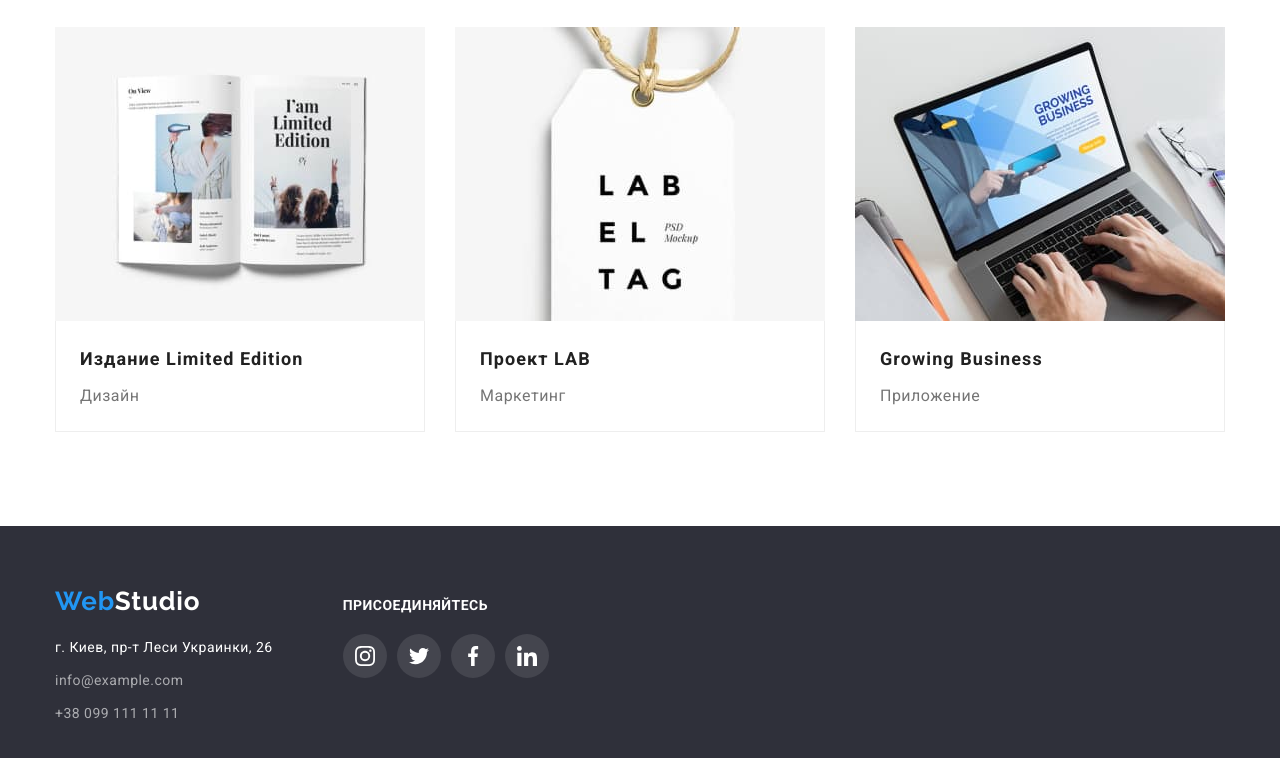
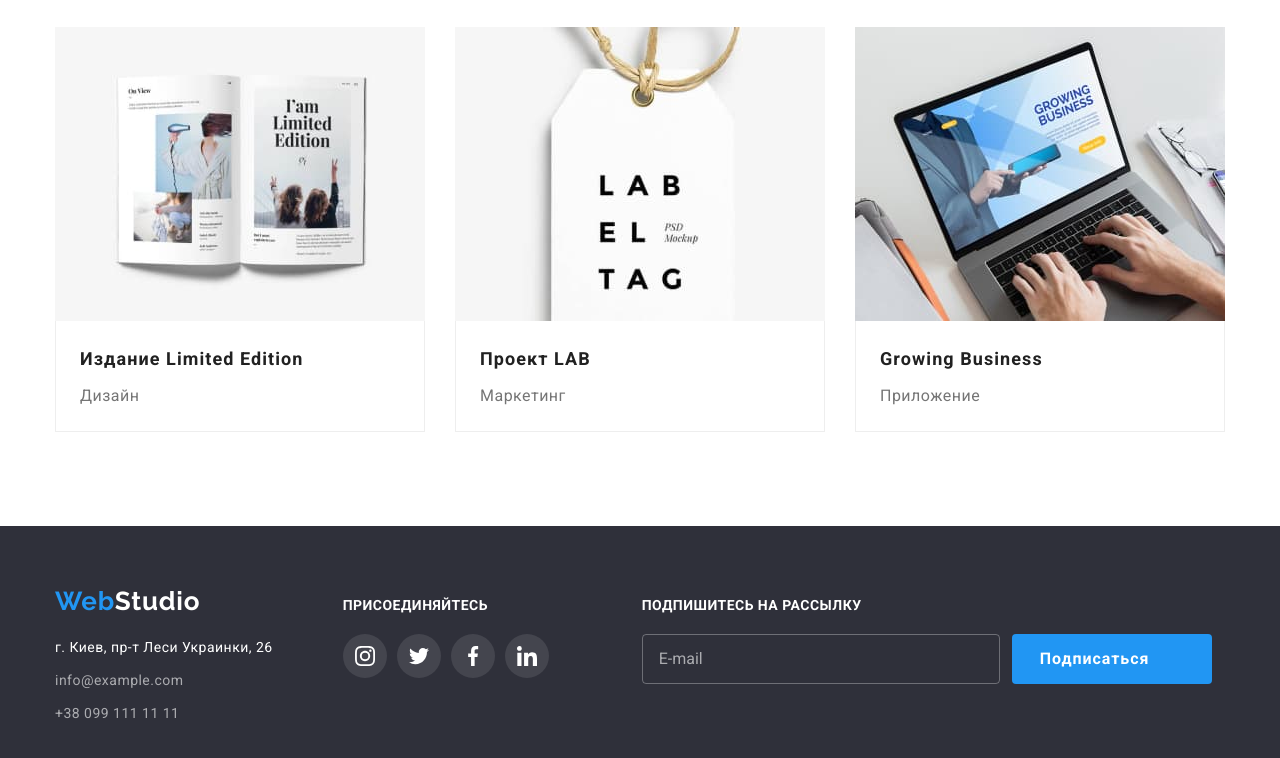
Before and after one commit to AlexRudnyk/goit-markup-hw-06, a plain HTML site: page portfolio.html in a window 1280 px wide. Shown: the part 1107-1865 px from the top of the page. Drawn offline with nearby package versions, Linux system fonts and the light colour scheme.

Commit message:
Добавляет форму в футере

```diff
--- a/css/styles.css
+++ b/css/styles.css
@@ -177,36 +177,11 @@ a {
   text-transform: uppercase;
 }
 
-.scale-up-hor-center {
-  -webkit-animation: scale-up-hor-center 500ms cubic-bezier(0.39, 0.575, 0.565, 1) both;
-  animation: scale-up-hor-center 500ms cubic-bezier(0.39, 0.575, 0.565, 1) both;
-}
-
-@-webkit-keyframes scale-up-hor-center {
-  0% {
-    -webkit-transform: scaleX(0.4);
-    transform: scaleX(0.4);
-  }
-  100% {
-    -webkit-transform: scaleX(1);
-    transform: scaleX(1);
-  }
-}
-@keyframes scale-up-hor-center {
-  0% {
-    -webkit-transform: scaleX(0.4);
-    transform: scaleX(0.4);
-  }
-  100% {
-    -webkit-transform: scaleX(1);
-    transform: scaleX(1);
-  }
-}
-
 .btn {
   width: 200px;
   height: 50px;
   border-radius: 4px;
+  border-color: transparent;
   cursor: pointer;
   background-color: var(--accent-color);
   color: #ffffff;
@@ -697,6 +672,10 @@ a {
   color: var(--accent-color);
 }
 
+.footer-join {
+  margin-right: 93px;
+}
+
 .footer-join-title {
   font-weight: var(--primary-font-weight);
   font-size: 14px;
@@ -714,6 +693,59 @@ a {
 .socials-link.bg:hover,
 .socials-link.bg:focus {
   background-color: var(--accent-color);
+}
+
+.footer-form-label {
+  margin-bottom: 20px;
+}
+
+.footer-form-title {
+  display: block;
+  font-weight: 700;
+  font-size: 14px;
+  line-height: 1.14;
+  text-transform: uppercase;
+  color: #ffffff;
+}
+
+.footer-form-wrapper {
+  display: flex;
+}
+
+.footer-form-mail {
+  display: flex;
+  align-items: center;
+  margin-right: 12px;
+  width: 358px;
+  padding: 15px 16px;
+  background-color: transparent;
+  border: 1px solid rgba(255, 255, 255, 0.3);
+  border-radius: 4px;
+}
+
+.footer-form-mail::placeholder {
+  font-size: 16px;
+  line-height: 1.25;
+  color: rgba(255, 255, 255, 0.6);
+}
+
+.footer-form-mail:not(:placeholder-shown) {
+  color: #ffffff;
+}
+
+.footer-form-btn {
+  display: flex;
+  justify-content: center;
+  align-items: center;
+}
+
+.footer-btn-text {
+  font-weight: 700;
+  font-size: 16px;
+  line-height: 1.88;
+  letter-spacing: 0.06em;
+  color: #ffffff;
+  margin-right: 10px;
 }
 
 /* Portfolio Styles */
--- a/portfolio.html
+++ b/portfolio.html
@@ -117,7 +117,9 @@
                   </div>
                 </div>
                 <div class="gallery-description">
-                  <h2 class="portfolio-title">Постер <span lang="en">New Orlean vs Golden Star</span></h2>
+                  <h2 class="portfolio-title">
+                    Постер <span lang="en">New Orlean vs Golden Star</span>
+                  </h2>
                   <p class="portfolio-text">Дизайн</p>
                 </div>
               </a>
@@ -358,6 +360,26 @@
             </li>
           </ul>
         </div>
+        <form class="modal-form" name="footer-form">
+          <label class="footer-form-label" for="footer-form-mail">
+            <span class="footer-form-title">Подпишитесь на рассылку</span>
+          </label>
+          <div class="footer-form-wrapper">
+            <input
+              type="email"
+              class="footer-form-mail"
+              name="footer-form-mail"
+              placeholder="E-mail"
+              id="footer-form-mail"
+            />
+            <button class="btn footer-form-btn" type="submit">
+              <span class="footer-btn-text">Подписаться</span>
+              <svg class="footer-form-icon" width="24" height="24">
+                <use href="./images/sprite.svg#subscribe"></use>
+              </svg>
+            </button>
+          </div>
+        </form>
       </div>
     </footer>
   </body>
```
Also changed, not shown: index.html (+21 -1 lines), images/sprite.svg.
